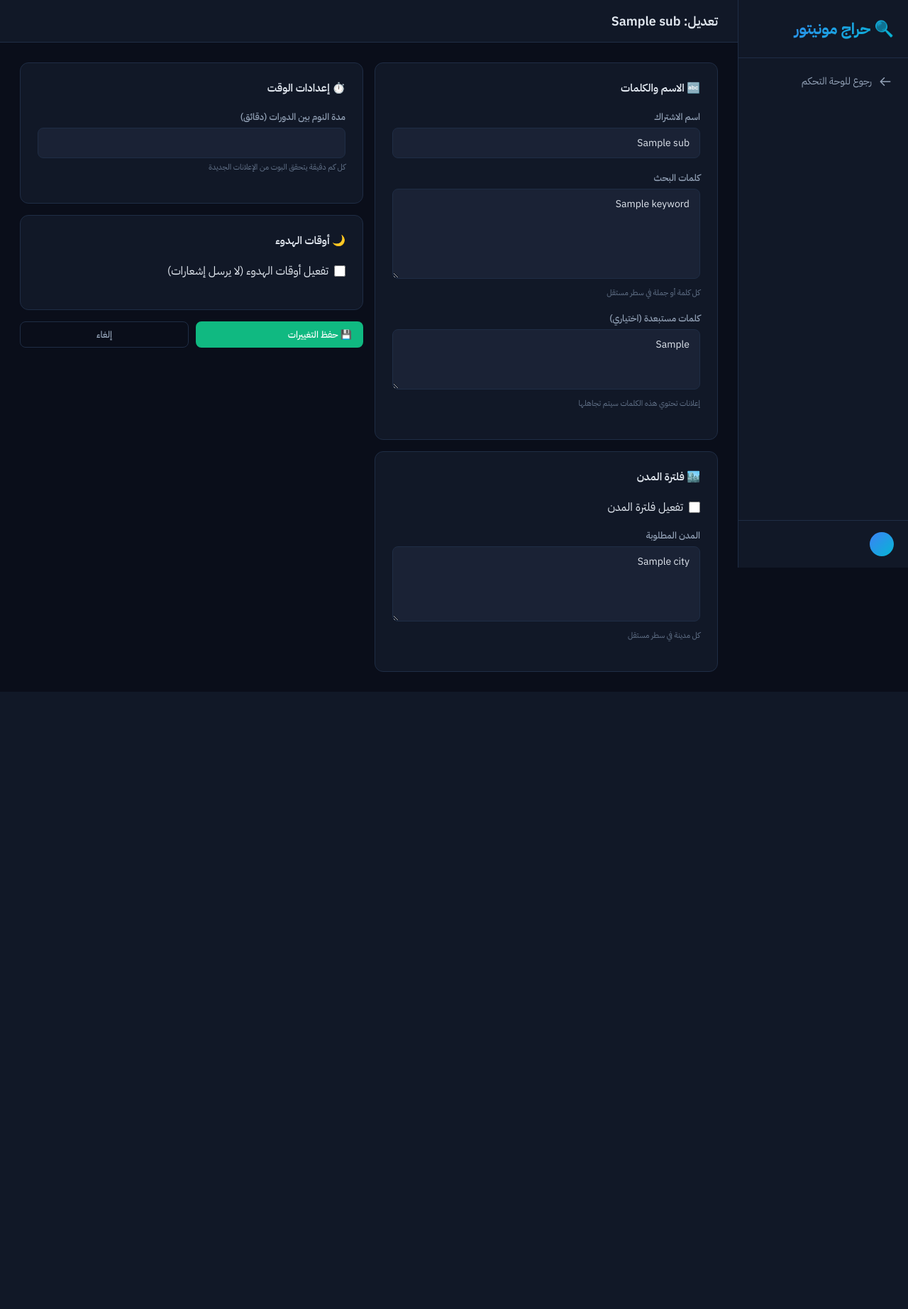
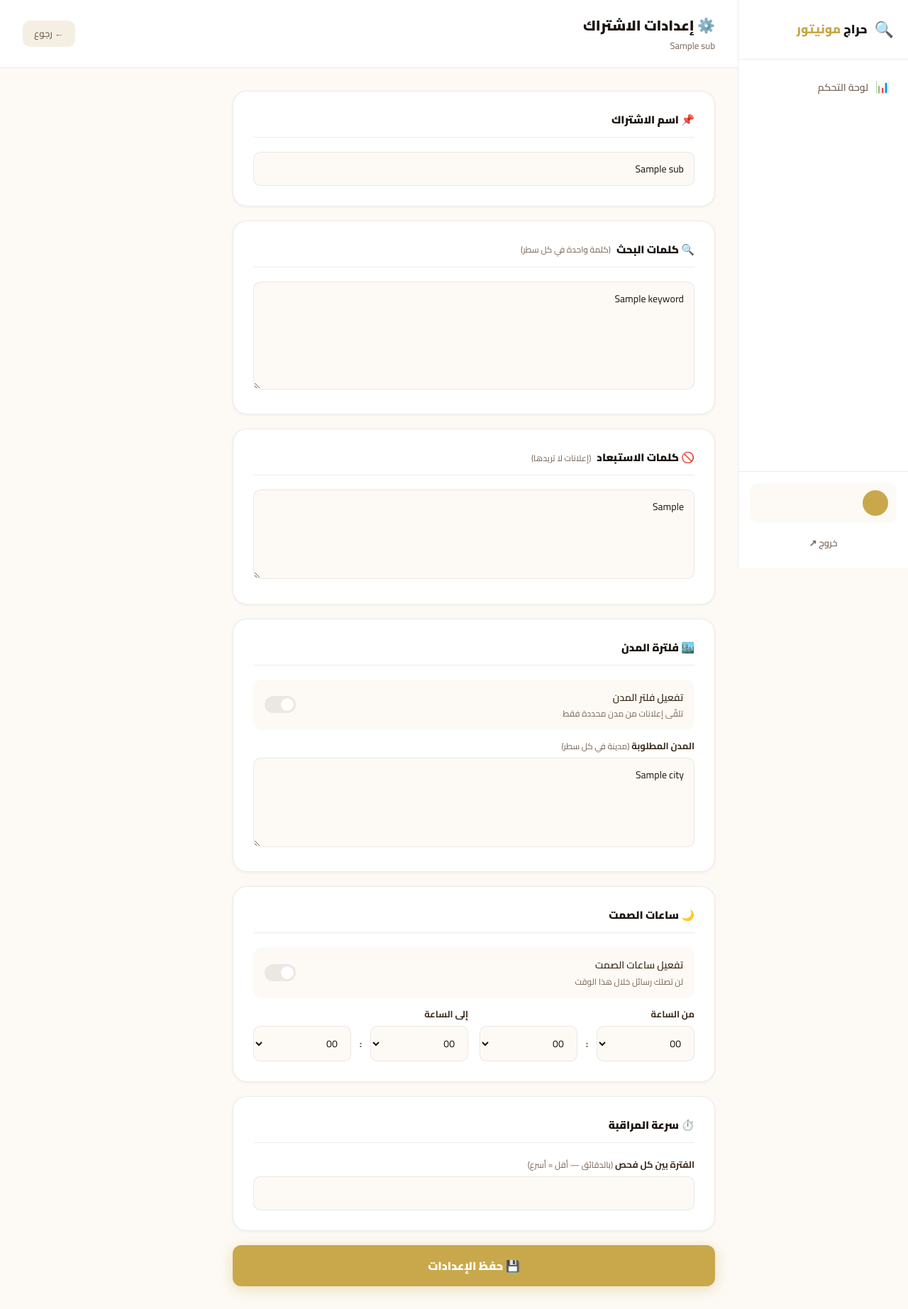
Before and after one commit to turky4500/haraj-saas, a FastAPI app: template templates/edit_sub.html in a window 1280 px wide. Shown: the whole page at 71% size. Before the commit the page ends 975 px from the top, so only its background shows below. Run offline with FastAPI, Linux system fonts and the light colour scheme; the template is opened without the code that fills it: most values are stand-ins (such as "Sample title", 1, 10 or a date in 2020).

Commit message:
Update edit_sub.html

```diff
--- a/templates/edit_sub.html
+++ b/templates/edit_sub.html
@@ -1,137 +1,150 @@
-{% extends "base.html" %}
-{% block title %}تعديل الاشتراك — حراج مونيتور{% endblock %}
+{% extends "base_light.html" %}
+{% block title %}إعدادات الاشتراك — حراج مونيتور{% endblock %}
 {% block body %}
-<div class="layout">
+
+<div class="app-layout">
   <aside class="sidebar">
-    <div class="sidebar-logo">
-      <div class="logo-mark">🔍 حراج مونيتور</div>
+    <div class="sidebar-brand">
+      <span class="brand-icon">🔍</span>
+      <span class="brand-text">حراج <span style="color:var(--gold)">مونيتور</span></span>
     </div>
     <nav class="sidebar-nav">
       <a href="/dashboard" class="nav-item">
-        <svg fill="none" viewBox="0 0 24 24" stroke="currentColor"><path stroke-linecap="round" stroke-linejoin="round" stroke-width="2" d="M10 19l-7-7m0 0l7-7m-7 7h18"/></svg>
-        رجوع للوحة التحكم
+        <span class="nav-icon">📊</span> لوحة التحكم
       </a>
     </nav>
     <div class="sidebar-footer">
-      <div class="user-badge">
+      <div class="user-pill">
         <div class="user-avatar">{{ user.name[0] }}</div>
         <div class="user-info">
           <div class="user-name">{{ user.name }}</div>
+          <div class="user-email">{{ user.email }}</div>
         </div>
       </div>
+      <a href="/logout" class="logout-btn">خروج ↗</a>
     </div>
   </aside>
 
-  <main class="main-content">
+  <main class="main">
     <div class="topbar">
-      <div class="topbar-title">تعديل: {{ sub.name }}</div>
+      <div>
+        <div class="topbar-title">⚙️ إعدادات الاشتراك</div>
+        <div class="topbar-sub">{{ sub.name }}</div>
+      </div>
+      <a href="/dashboard" style="display:inline-flex;align-items:center;gap:6px;font-size:13px;font-weight:600;color:var(--ink3);text-decoration:none;padding:8px 16px;border-radius:10px;background:var(--cream2)">← رجوع</a>
     </div>
     <div class="page-body">
-      <form method="post" action="/subscription/{{ sub.id }}/edit">
-        <div class="grid-2">
-          <!-- العمود الأول -->
-          <div>
-            <div class="card" style="margin-bottom:16px">
-              <div class="card-header"><div class="card-title">🔤 الاسم والكلمات</div></div>
+      <form method="post" action="/subscription/{{ sub.id }}/edit" class="form-page">
 
-              <div class="form-group">
-                <label class="form-label">اسم الاشتراك</label>
-                <input type="text" name="name" class="form-control" value="{{ sub.name }}" required>
-              </div>
-
-              <div class="form-group">
-                <label class="form-label">كلمات البحث</label>
-                <textarea name="keywords" class="form-control" rows="5" placeholder="كل كلمة في سطر مستقل&#10;مثال:&#10;ايفون&#10;سامسونج">{{ sub.keywords | join('\n') }}</textarea>
-                <div class="form-hint">كل كلمة أو جملة في سطر مستقل</div>
-              </div>
-
-              <div class="form-group">
-                <label class="form-label">كلمات مستبعدة (اختياري)</label>
-                <textarea name="excluded_words" class="form-control" rows="3" placeholder="كلمات لاستبعادها من النتائج">{{ sub.excluded_words | join('\n') }}</textarea>
-                <div class="form-hint">إعلانات تحتوي هذه الكلمات سيتم تجاهلها</div>
+        <!-- اسم الاشتراك -->
+        <div class="form-card">
+          <div class="form-card-title">📌 اسم الاشتراك</div>
+          <div class="form-group" style="margin-bottom:0">
+            <input type="text" name="name" class="form-control" value="{{ sub.name }}" placeholder="مثال: بحث آيفون" required>
           </div>
         </div>
 
-            <div class="card">
-              <div class="card-header"><div class="card-title">🏙️ فلترة المدن</div></div>
-
-              <div class="form-group">
-                <label class="form-check">
-                  <input type="checkbox" name="city_filter_enabled" {% if sub.city_filter_enabled %}checked{% endif %}>
-                  <span>تفعيل فلترة المدن</span>
-                </label>
-              </div>
-
-              <div class="form-group">
-                <label class="form-label">المدن المطلوبة</label>
-                <textarea name="cities" class="form-control" rows="4" placeholder="الرياض&#10;Riyadh&#10;جدة">{{ sub.cities | join('\n') }}</textarea>
-                <div class="form-hint">كل مدينة في سطر مستقل</div>
-              </div>
+        <!-- كلمات البحث -->
+        <div class="form-card">
+          <div class="form-card-title">🔍 كلمات البحث <span style="font-size:12px;color:var(--ink3);font-weight:400">(كلمة واحدة في كل سطر)</span></div>
+          <div class="form-group" style="margin-bottom:0">
+            <textarea name="keywords" class="form-control" rows="5" placeholder="آيفون 15&#10;iPhone Pro&#10;أيفون">{% for kw in sub.keywords %}{{ kw }}
+{% endfor %}</textarea>
           </div>
         </div>
 
-          <!-- العمود الثاني -->
-          <div>
-            <div class="card" style="margin-bottom:16px">
-              <div class="card-header"><div class="card-title">⏱️ إعدادات الوقت</div></div>
-
-              <div class="form-group">
-                <label class="form-label">مدة النوم بين الدورات (دقائق)</label>
-                <input type="number" name="sleep_minutes" class="form-control" value="{{ sub.sleep_minutes }}" min="5" max="120">
-                <div class="form-hint">كل كم دقيقة يتحقق البوت من الإعلانات الجديدة</div>
+        <!-- كلمات الاستبعاد -->
+        <div class="form-card">
+          <div class="form-card-title">🚫 كلمات الاستبعاد <span style="font-size:12px;color:var(--ink3);font-weight:400">(إعلانات لا تريدها)</span></div>
+          <div class="form-group" style="margin-bottom:0">
+            <textarea name="excluded_words" class="form-control" rows="4" placeholder="محطم&#10;تالف&#10;مكسور">{% for w in sub.excluded_words %}{{ w }}
+{% endfor %}</textarea>
           </div>
         </div>
 
-            <div class="card">
-              <div class="card-header"><div class="card-title">🌙 أوقات الهدوء</div></div>
-
-              <div class="form-group">
-                <label class="form-check">
-                  <input type="checkbox" name="quiet_enabled" id="quietChk" {% if sub.quiet_enabled %}checked{% endif %} onchange="toggleQuiet()">
-                  <span>تفعيل أوقات الهدوء (لا يرسل إشعارات)</span>
+        <!-- فلتر المدن -->
+        <div class="form-card">
+          <div class="form-card-title">🏙️ فلترة المدن</div>
+          <label class="toggle-row" onclick="toggleSwitch('city_toggle', 'city_filter_enabled')">
+            <div>
+              <div class="toggle-label">تفعيل فلتر المدن</div>
+              <div class="toggle-desc">تلقّى إعلانات من مدن محددة فقط</div>
+            </div>
+            <div class="toggle-switch {% if sub.city_filter_enabled %}on{% endif %}" id="city_toggle"></div>
+            <input type="checkbox" name="city_filter_enabled" id="city_filter_enabled" style="display:none" {% if sub.city_filter_enabled %}checked{% endif %}>
           </label>
+          <div class="form-group" style="margin-bottom:0">
+            <label class="form-label">المدن المطلوبة <span>(مدينة في كل سطر)</span></label>
+            <textarea name="cities" class="form-control" rows="4" placeholder="الرياض&#10;جدة&#10;الدمام">{% for c in sub.cities %}{{ c }}
+{% endfor %}</textarea>
+          </div>
         </div>
 
-              <div id="quietSection" style="{% if not sub.quiet_enabled %}display:none{% endif %}">
-                <div class="grid-2">
-                  <div class="form-group">
-                    <label class="form-label">بداية الهدوء (ساعة)</label>
-                    <input type="number" name="quiet_start_hour" class="form-control" value="{{ sub.quiet_start_hour }}" min="0" max="23">
+        <!-- ساعات الصمت -->
+        <div class="form-card">
+          <div class="form-card-title">🌙 ساعات الصمت</div>
+          <label class="toggle-row" onclick="toggleSwitch('quiet_toggle', 'quiet_enabled')">
+            <div>
+              <div class="toggle-label">تفعيل ساعات الصمت</div>
+              <div class="toggle-desc">لن تصلك رسائل خلال هذا الوقت</div>
             </div>
-                  <div class="form-group">
-                    <label class="form-label">الدقيقة</label>
-                    <input type="number" name="quiet_start_minute" class="form-control" value="{{ sub.quiet_start_minute }}" min="0" max="59">
+            <div class="toggle-switch {% if sub.quiet_enabled %}on{% endif %}" id="quiet_toggle"></div>
+            <input type="checkbox" name="quiet_enabled" id="quiet_enabled" style="display:none" {% if sub.quiet_enabled %}checked{% endif %}>
+          </label>
+          <div style="display:grid;grid-template-columns:1fr 1fr;gap:16px">
+            <div class="form-group" style="margin-bottom:0">
+              <label class="form-label">من الساعة</label>
+              <div class="time-row">
+                <select name="quiet_start_hour">
+                  {% for h in range(24) %}<option value="{{ h }}" {% if h == sub.quiet_start_hour %}selected{% endif %}>{{ '%02d'|format(h) }}</option>{% endfor %}
+                </select>
+                <span class="time-sep">:</span>
+                <select name="quiet_start_minute">
+                  <option value="0" {% if sub.quiet_start_minute == 0 %}selected{% endif %}>00</option>
+                  <option value="30" {% if sub.quiet_start_minute == 30 %}selected{% endif %}>30</option>
+                </select>
               </div>
             </div>
-                <div class="grid-2">
-                  <div class="form-group">
-                    <label class="form-label">نهاية الهدوء (ساعة)</label>
-                    <input type="number" name="quiet_end_hour" class="form-control" value="{{ sub.quiet_end_hour }}" min="0" max="23">
-                  </div>
-                  <div class="form-group">
-                    <label class="form-label">الدقيقة</label>
-                    <input type="number" name="quiet_end_minute" class="form-control" value="{{ sub.quiet_end_minute }}" min="0" max="59">
+            <div class="form-group" style="margin-bottom:0">
+              <label class="form-label">إلى الساعة</label>
+              <div class="time-row">
+                <select name="quiet_end_hour">
+                  {% for h in range(24) %}<option value="{{ h }}" {% if h == sub.quiet_end_hour %}selected{% endif %}>{{ '%02d'|format(h) }}</option>{% endfor %}
+                </select>
+                <span class="time-sep">:</span>
+                <select name="quiet_end_minute">
+                  <option value="0" {% if sub.quiet_end_minute == 0 %}selected{% endif %}>00</option>
+                  <option value="30" {% if sub.quiet_end_minute == 30 %}selected{% endif %}>30</option>
+                </select>
               </div>
             </div>
           </div>
         </div>
 
-            <div style="margin-top:16px;display:flex;gap:10px">
-              <button type="submit" class="btn btn-success" style="flex:1">💾 حفظ التغييرات</button>
-              <a href="/dashboard" class="btn btn-ghost" style="flex:1;justify-content:center">إلغاء</a>
+        <!-- سرعة البوت -->
+        <div class="form-card">
+          <div class="form-card-title">⏱️ سرعة المراقبة</div>
+          <div class="form-group" style="margin-bottom:0">
+            <label class="form-label">الفترة بين كل فحص <span>(بالدقائق — أقل = أسرع)</span></label>
+            <input type="number" name="sleep_minutes" class="form-control" value="{{ sub.sleep_minutes or 15 }}" min="5" max="60">
           </div>
         </div>
-        </div>
+
+        <button type="submit" class="btn-save">💾 حفظ الإعدادات</button>
+
       </form>
     </div>
   </main>
 </div>
+
 {% endblock %}
 {% block scripts %}
 <script>
-function toggleQuiet(){
-  document.getElementById('quietSection').style.display =
-    document.getElementById('quietChk').checked ? 'block' : 'none'
+function toggleSwitch(toggleId, inputId) {
+  const sw = document.getElementById(toggleId)
+  const inp = document.getElementById(inputId)
+  inp.checked = !inp.checked
+  sw.classList.toggle('on', inp.checked)
 }
 </script>
 {% endblock %}
```
Lines whose indentation alone changed are shown as unchanged.
